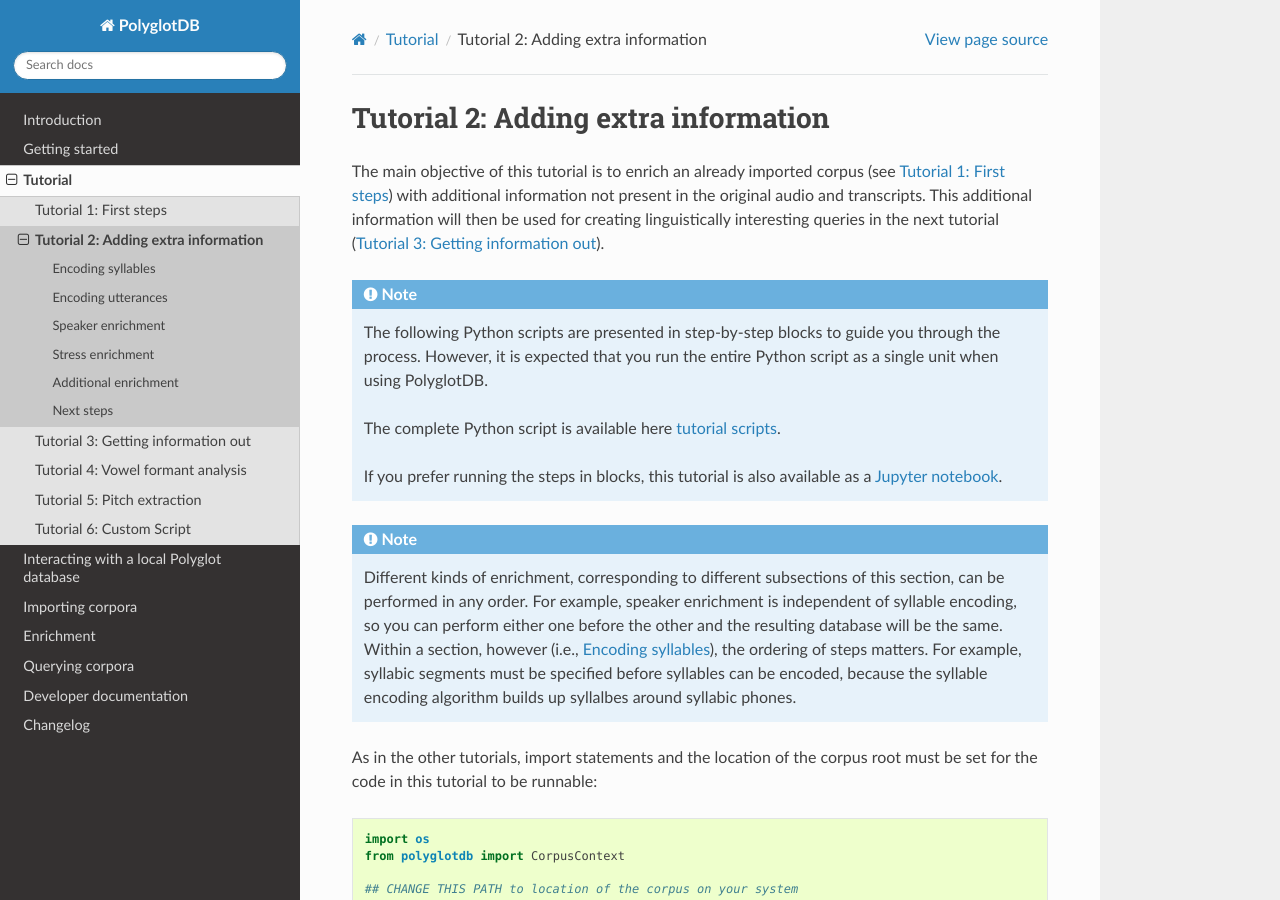
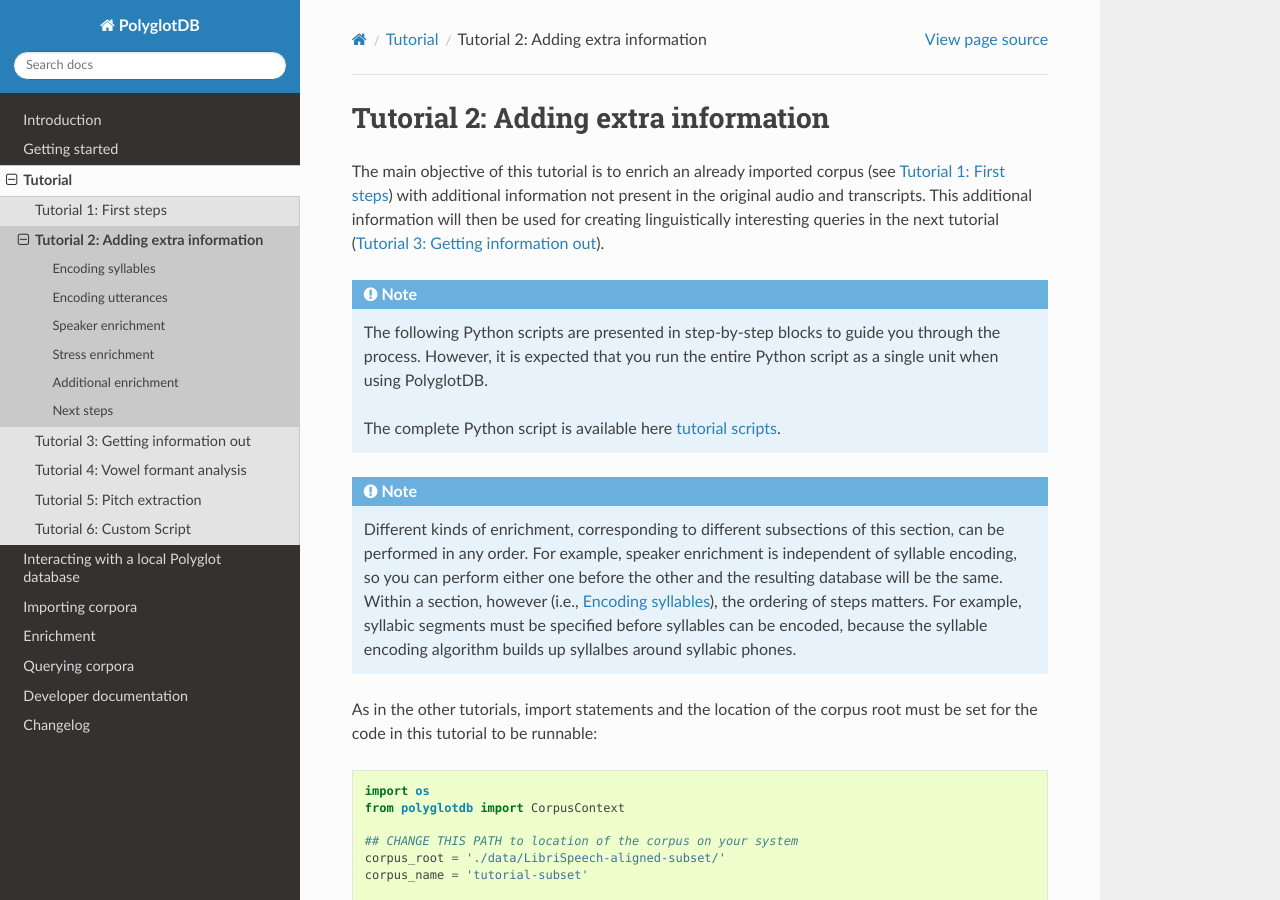
Before and after one commit to MontrealCorpusTools/PolyglotDB, a Sphinx documentation site: the page built from docs/source/tutorial_enrichment.rst, in a window 1280 px wide and 900 px high. Built offline with Sphinx 7.4.7 and the Read the Docs theme 3.1.0, drawn with Linux system fonts in a browser that asks for light colours; the version number could not be read and is left out.

Commit message:
Remove Jupyter notebooks

```diff
--- a/docs/source/tutorial_enrichment.rst
+++ b/docs/source/tutorial_enrichment.rst
@@ -1,5 +1,3 @@
-
-.. _Jupyter notebook: https://github.com/MontrealCorpusTools/PolyglotDB/tree/master/examples/tutorial/tutorial_2_enrichment.ipynb
 
 .. _full version of the script: https://github.com/MontrealCorpusTools/PolyglotDB/tree/master/examples/tutorial/tutorial_2.py
 
@@ -21,8 +19,6 @@
    However, it is expected that you run the entire Python script as a single unit when using PolyglotDB.
 
    The complete Python script is available here `tutorial scripts`_.
-
-   If you prefer running the steps in blocks, this tutorial is also available as a `Jupyter notebook`_.
 
 .. note::
 
--- a/docs/source/tutorial_pitch.rst
+++ b/docs/source/tutorial_pitch.rst
@@ -83,7 +83,7 @@
     q = c.query_graph(c.phone).filter(c.phone.word.begin == c.phone.word.utterance.begin)
 
     # restrict just to phone = vowels
-    q = q.filter(c.phone.label.in_(vowel_set))
+    q = q.filter(c.phone.subset == 'vowel')
 
     # preceding phone is at beginning of the word
     q = q.filter(c.phone.previous.begin == c.phone.word.begin)
--- a/docs/source/tutorial_query.rst
+++ b/docs/source/tutorial_query.rst
@@ -1,5 +1,3 @@
-
-.. _Jupyter notebook: https://github.com/MontrealCorpusTools/PolyglotDB/tree/master/examples/tutorial/tutorial_3_query.ipynb
 
 .. _full version of the script: https://github.com/MontrealCorpusTools/PolyglotDB/tree/master/examples/tutorial/tutorial_3.py
 
@@ -24,8 +22,6 @@
    However, it is expected that you run the entire Python script as a single unit when using PolyglotDB.
 
    The complete Python script is available here `tutorial scripts`_.
-
-   If you prefer running the steps in blocks, this tutorial is also available as a `Jupyter notebook`_.
 
 As in the other tutorials, import statements and the corpus name (as it is stored in pgdb) must be set for the code in this tutorial
 to be runnable:
```
Also changed, not shown: 3 other files.
